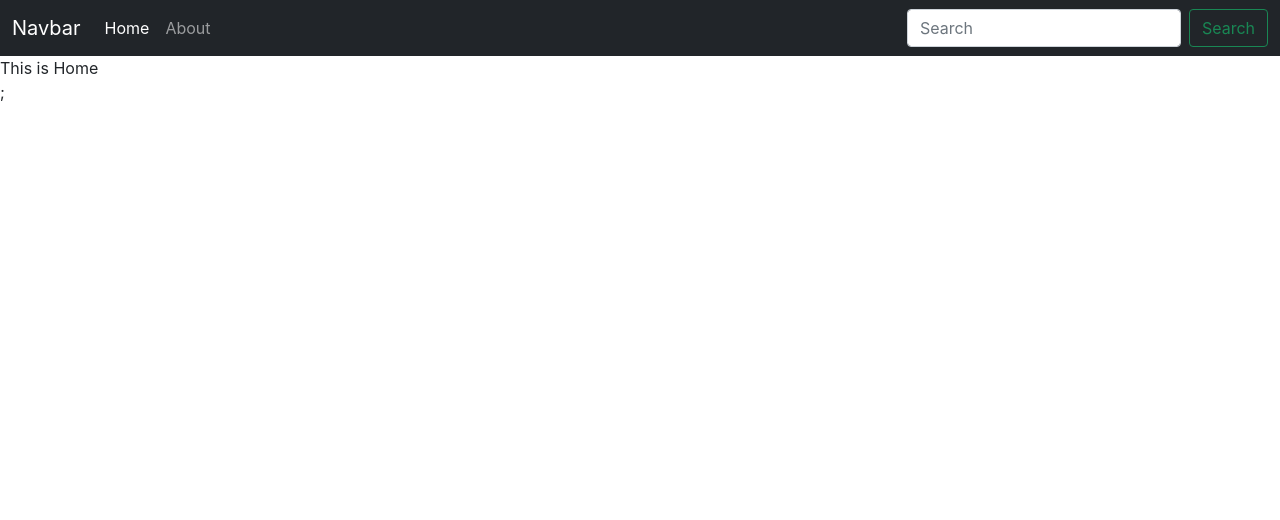
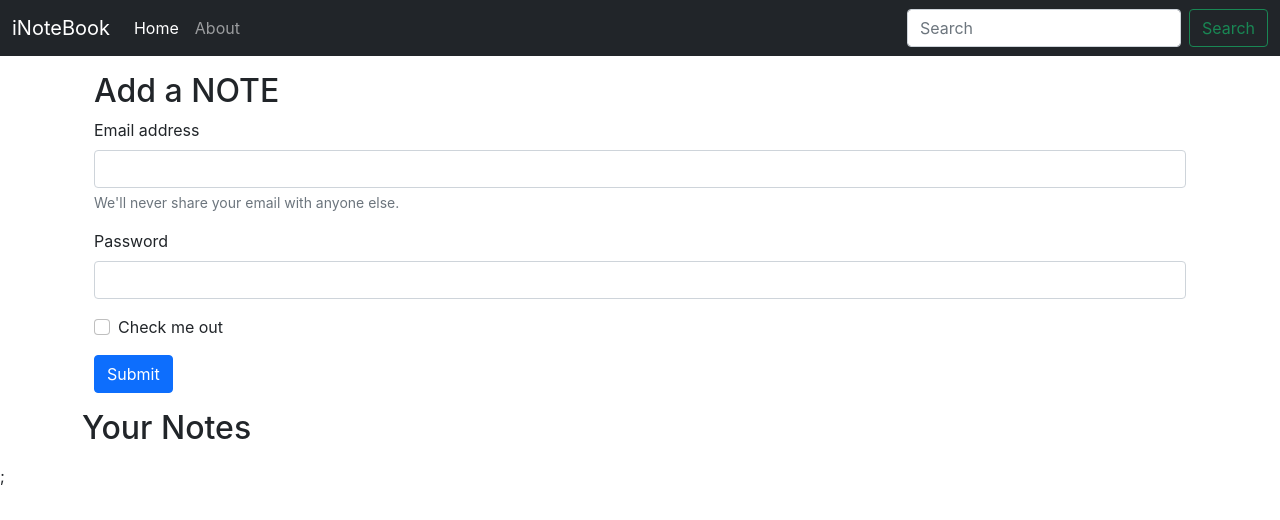
Before and after one commit to mohammedsaif001/MERN-STACK---iNotebook, a React (Create React App) app: page / in a window 1280 px wide. Shown: the top 520 px of the page. Built offline with nearby package versions, Linux system fonts and the light colour scheme.

Commit message:
15 useLocation Hook for Adding Activ TaskBAr

```diff
--- a/src/App.js
+++ b/src/App.js
@@ -15,6 +15,7 @@
       <NoteState>
         <Router>
           <Navbar />
+          <div className="container">
             <Switch>
               <Route exact path="/">
                 <Home />
@@ -23,6 +24,7 @@
                 <About />
               </Route>
             </Switch>
+          </div>
         </Router>
       </NoteState>
     </>
--- a/src/Component/About.js
+++ b/src/Component/About.js
@@ -2,13 +2,7 @@
 import noteContext from '../Context/Notes/noteContext';
 
 export default function About() {
-  const a = useContext(noteContext)
-  useEffect(() => {
-   a.update();
-   // eslint-disable-next-line
-  }, []);
-
   return <div>
-      This is About {a.state.name} &amp; He is in {a.state.class}
+      This is About Page
   </div>;
 }
--- a/src/Component/Home.js
+++ b/src/Component/Home.js
@@ -2,7 +2,28 @@
 
 
 export default function Home() {
-  return <div>
-      This is Home
+  return <div >
+    <div className="container my-3">
+      <h2>Add a NOTE</h2>
+      <form>
+        <div className="mb-3">
+          <label for="exampleInputEmail1" className="form-label">Email address</label>
+          <input type="email" className="form-control" id="exampleInputEmail1" aria-describedby="emailHelp" />
+          <div id="emailHelp" className="form-text">We'll never share your email with anyone else.</div>
+        </div>
+        <div className="mb-3">
+          <label for="exampleInputPassword1" className="form-label">Password</label>
+          <input type="password" className="form-control" id="exampleInputPassword1" />
+        </div>
+        <div className="mb-3 form-check">
+          <input type="checkbox" className="form-check-input" id="exampleCheck1" />
+          <label className="form-check-label" for="exampleCheck1">Check me out</label>
+        </div>
+        <button type="submit" className="btn btn-primary">Submit</button>
+      </form>
+    </div>
+    <div className="conatiner my-3">
+      <h2>Your Notes</h2>
+    </div>
   </div>;
 }
--- a/src/Component/Navbar.js
+++ b/src/Component/Navbar.js
@@ -1,13 +1,22 @@
-import React from "react";
-import { Link } from "react-router-dom";
+import React,{useEffect} from "react";
+import { Link,useLocation } from "react-router-dom";
+
+
 
 export default function Navbar() {
+
+  //To Make Active TaskBAr
+  let location = useLocation();
+  useEffect(() => {
+    console.log(location.pathname);
+  },[Location]);
+
   return (
     <div>
       <nav className="navbar navbar-expand-lg navbar-dark bg-dark">
         <div className="container-fluid">
           <Link className="navbar-brand" to="/">
-            Navbar
+            iNoteBook
           </Link>
           <button
             className="navbar-toggler"
@@ -23,12 +32,12 @@
           <div className="collapse navbar-collapse" id="navbarSupportedContent">
             <ul className="navbar-nav me-auto mb-2 mb-lg-0">
               <li className="nav-item">
-                <Link className="nav-link active" aria-current="page" to="/">
+                <Link className={`nav-link ${location.pathname==='/'?"active":""}` } aria-current="page" to="/">
                   Home
                 </Link>
               </li>
               <li className="nav-item">
-                <Link className="nav-link" to="/about">
+                <Link className={`nav-link ${location.pathname==='/about'?"active":""}` }to="/about">
                   About
                 </Link>
               </li>
--- a/src/Context/Notes/NoteState.js
+++ b/src/Context/Notes/NoteState.js
@@ -2,23 +2,10 @@
 import { useState } from "react";
 
 const NoteState = (props) => {
-    const s1 = {
-        "name" : "saif",
-        "class" : "7cse7"
-    }
-    const [state, setstate] = useState(s1);
 
-    const update = () => {
-        setTimeout(() => {
-            return setstate({
-                "name" : "Villain",
-                "class" : "A Different World"
-            })
-        }, 1000);
-    }
 
     return (
-        <NoteContext.Provider value={{state,update}}>
+        <NoteContext.Provider value={{}}>
             {props.children};
         </NoteContext.Provider>
     )
```
Lines whose indentation alone changed are shown as unchanged.
